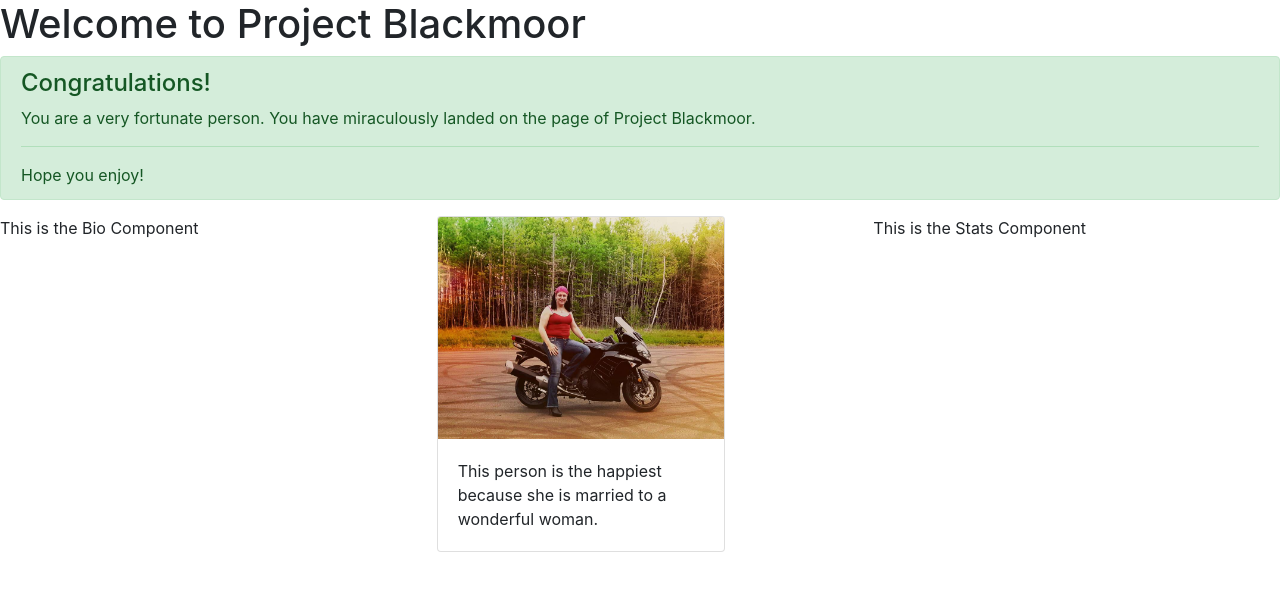
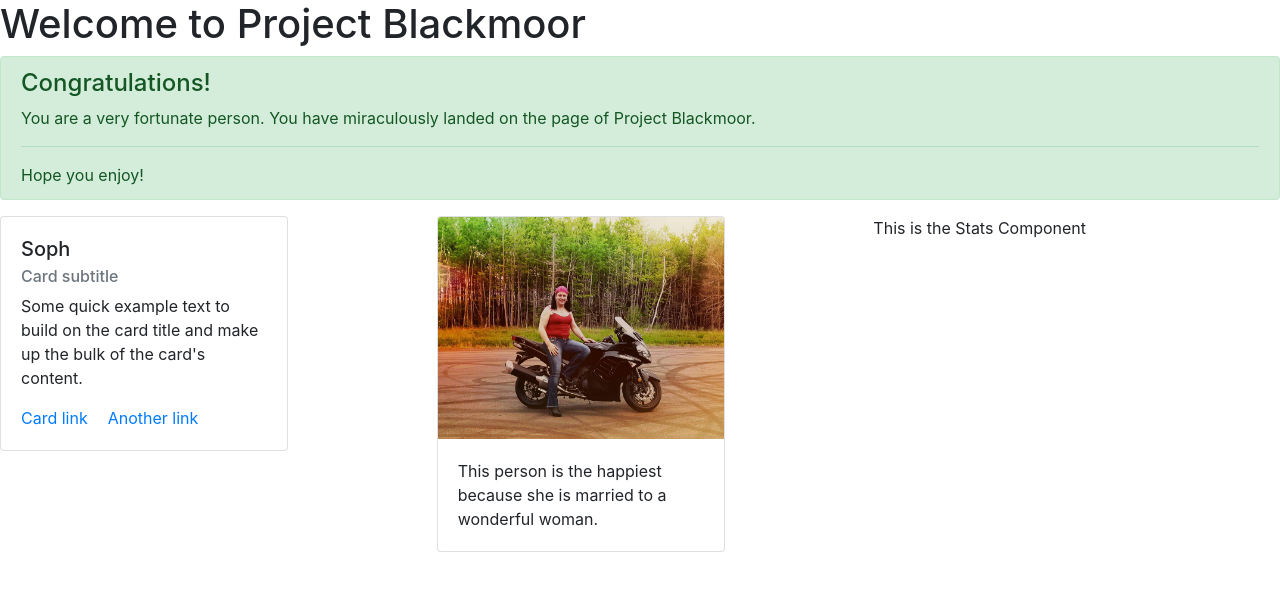
Before and after one commit to socoils/blackmoor, an Angular app in the folder project-blackmoor/: page / in a window 1280 px wide. Shown: the top 590 px of the page. Built offline with nearby package versions, Linux system fonts and the light colour scheme.

Commit message:
Added biography object

```diff
--- a/project-blackmoor/src/app-bio-component/app-bio-component.html
+++ b/project-blackmoor/src/app-bio-component/app-bio-component.html
@@ -1 +1,9 @@
-This is the Bio Component
+<div class="card" style="width: 18rem;">
+    <div class="card-body">
+      <h5 class="card-title">{{bio.name}}</h5>
+      <h6 class="card-subtitle mb-2 text-muted">Card subtitle</h6>
+      <p class="card-text">Some quick example text to build on the card title and make up the bulk of the card's content.</p>
+      <a href="#" class="card-link">Card link</a>
+      <a href="#" class="card-link">Another link</a>
+    </div>
+  </div>
--- a/project-blackmoor/src/app-bio-component/app-bio-component.ts
+++ b/project-blackmoor/src/app-bio-component/app-bio-component.ts
@@ -1,9 +1,16 @@
 import { Component } from "@angular/core";
+import { Biography } from "./biography-model";
 
 @Component({
-    selector: 'app-bio-component',
-    templateUrl: './app-bio-component.html'
+  selector: "app-bio-component",
+  templateUrl: "./app-bio-component.html"
 })
-export class BioComponent{
+export class BioComponent {
+  public bio: Biography;
 
+  public constructor() {
+    this.bio = new Biography();
+
+    this.bio.name = "Soph";
+  }
 }
--- /dev/null
+++ b/project-blackmoor/src/app-bio-component/biography-model.ts
@@ -0,0 +1,5 @@
+export class Biography {
+    public name: string;
+    public age: number;
+    public placeOfBirth: string;
+}
--- a/project-blackmoor/src/app/app.component.html
+++ b/project-blackmoor/src/app/app.component.html
@@ -7,7 +7,6 @@
     <hr>
     <p class="mb-0">Hope you enjoy!</p>
   </div>
-
   <div class="row">
     <div class="col-sm">
       <app-bio-component></app-bio-component>
@@ -19,7 +18,6 @@
           <p class="card-text">This person is the happiest because she is married to a wonderful woman.</p>
         </div>
       </div>
-
     </div>
     <div class="col-sm">
       <app-stats-component></app-stats-component>
```
